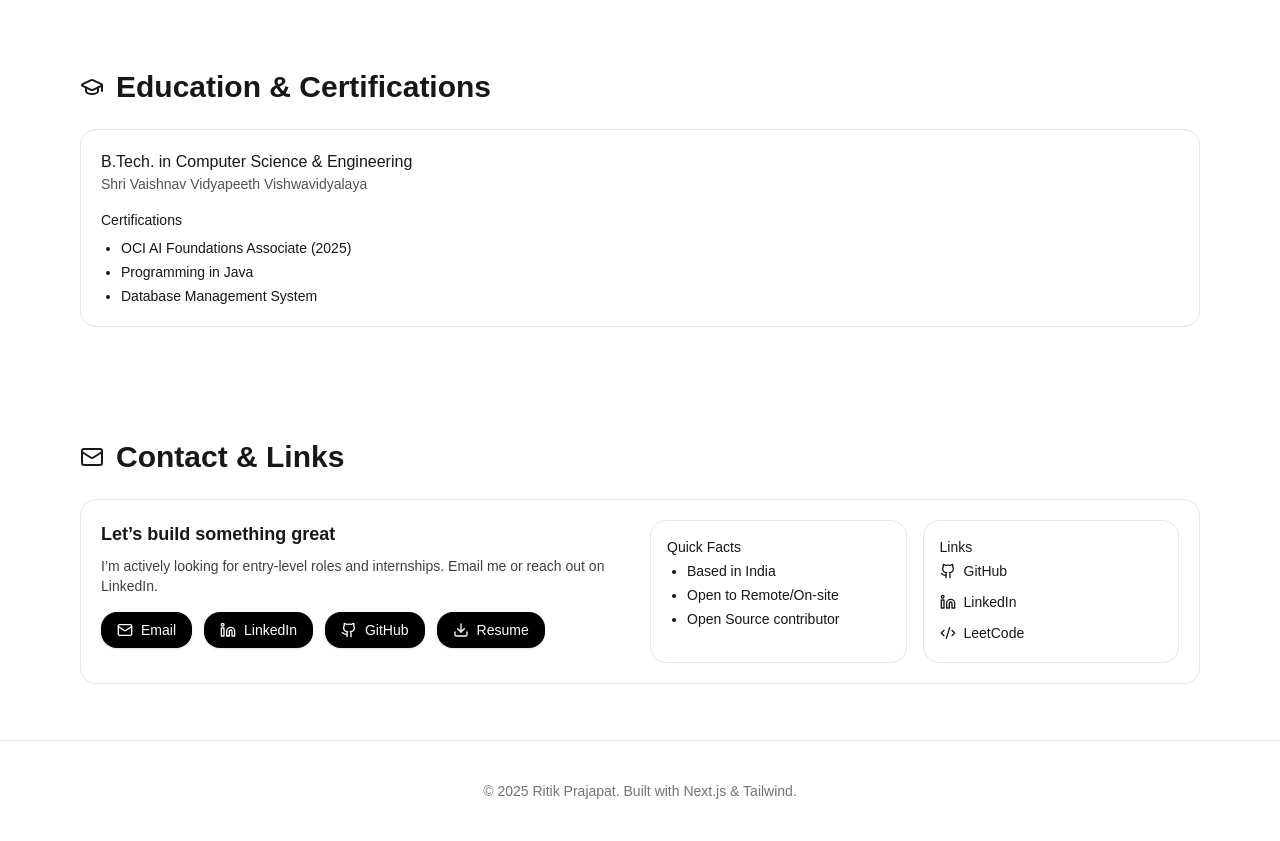
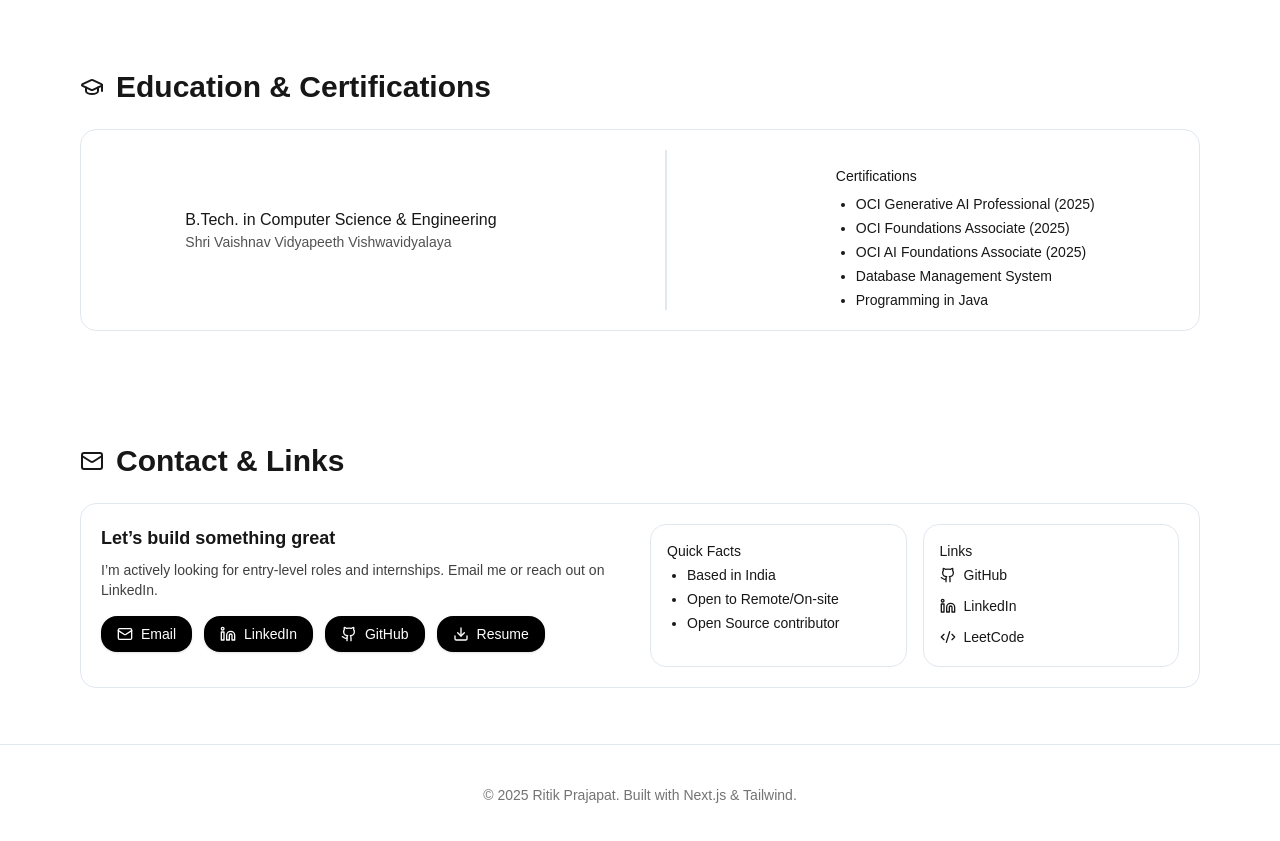
Before and after one commit to ritikprajapat21/portfolio, a Next.js app: page / in a window 1280 px wide. Shown: the part 2560-3401 px from the top of the page. Built offline with nearby package versions, Linux system fonts and the light colour scheme.

Commit message:
Added links to certificates

```diff
--- a/app/data.ts
+++ b/app/data.ts
@@ -154,9 +154,26 @@ export const EDUCATION = {
 };
 
 export const CERTS = [
-  "OCI AI Foundations Associate (2025)",
-  "Programming in Java",
-  "Database Management System",
+  {
+    name: "OCI Generative AI Professional (2025)",
+    link: "https://catalog-education.oracle.com/pls/certview/sharebadge?id=AAD2F5F22C2B275DE1EA6E0CD4071077D48F7129B3710914BA5FE8DC9864BA32",
+  },
+  {
+    name: "OCI Foundations Associate (2025)",
+    link: "https://catalog-education.oracle.com/pls/certview/sharebadge?id=35D7277E91258C9364BA67B070364CF1E4850AE13A9A2FAB46294986320356B3",
+  },
+  {
+    name: "OCI AI Foundations Associate (2025)",
+    link: "https://mylearn.oracle.com/api/badges/metadata/ou/learning-path/become-a-oci-ai-foundations-associate-2025/147781",
+  },
+  {
+    name: "Database Management System",
+    link: "https://www.linkedin.com/in/ritik-prajapat/details/certifications/1753277905105/single-media-viewer?type=IMAGE&profileId=ACoAADty0vcBbXgWBMlO2cWzJLqJLWb-nQ8Ry90&lipi=urn%3Ali%3Apage%3Ad_flagship3_profile_view_base_certifications_details%3BDvVllKoKSkSWGDp3GUhOLQ%3D%3D",
+  },
+  {
+    name: "Programming in Java",
+    link: "https://www.linkedin.com/in/ritik-prajapat/details/certifications/1753277875280/single-media-viewer?type=IMAGE&profileId=ACoAADty0vcBbXgWBMlO2cWzJLqJLWb-nQ8Ry90&lipi=urn%3Ali%3Apage%3Ad_flagship3_profile_view_base_certifications_details%3BDvVllKoKSkSWGDp3GUhOLQ%3D%3D",
+  },
 ];
 
 export const EXPERIENCE = [
--- a/components/Education.tsx
+++ b/components/Education.tsx
@@ -29,16 +29,23 @@ const Education = () => {
       icon={GraduationCap}
       title="Education & Certifications"
     >
-      <div className="rounded-2xl border p-5">
-        <p className="font-medium">{EDUCATION.degree}</p>
-        <p className="text-sm text-neutral-600 dark:text-neutral-400">
-          {EDUCATION.school}
-        </p>
+      <div className="rounded-2xl border p-5 flex flex-col md:flex-row justify-around">
+        <div className="flex flex-col items-start justify-center pb-3 md:pb-0">
+          <p className="font-medium">{EDUCATION.degree}</p>
+          <p className="text-sm text-neutral-600 dark:text-neutral-400">
+            {EDUCATION.school}
+          </p>
+        </div>
+        <div className="border " />
         <div className="mt-4">
           <div className="text-sm font-medium mb-2">Certifications</div>
           <ul className="list-disc ml-5 space-y-1 text-sm">
             {CERTS.map((c) => (
-              <li key={c}>{c}</li>
+              <li key={c.name}>
+                <a href={c.link} className="hover:underline" target="_blank">
+                  {c.name}
+                </a>
+              </li>
             ))}
           </ul>
         </div>
```
Also changed, not shown: app/page.tsx (+0 -8 lines).
